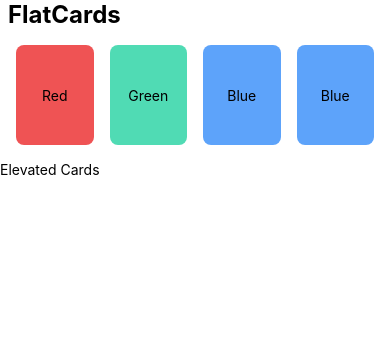
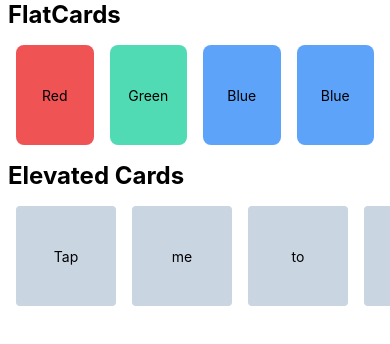
Before and after one commit to rajratan41/React-Native-Projects, a React Native app in the folder Styler02/: screen / in a window 390 px wide. Shown: the top 344 px of the page. Built offline with nearby package versions, Linux system fonts and the light colour scheme.

Commit message:
scroll cards

```diff
--- a/Styler02/components/ElevatedCards.tsx
+++ b/Styler02/components/ElevatedCards.tsx
@@ -1,14 +1,56 @@
-import {StyleSheet, Text, View} from 'react-native';
+import {ScrollView, StyleSheet, Text, View} from 'react-native';
 import React from 'react';
 
 const ElevatedCards = () => {
   return (
     <View>
-      <Text>Elevated Cards</Text>
+      <Text style={styles.headingText}>Elevated Cards</Text>
+      <ScrollView horizontal={true} style={styles.container}>
+        <View style={[styles.card, styles.cardElevated]}>
+          <Text>Tap</Text>
+        </View>
+        <View style={[styles.card, styles.cardElevated]}>
+          <Text>me</Text>
+        </View>
+        <View style={[styles.card, styles.cardElevated]}>
+          <Text>to</Text>
+        </View>
+        <View style={[styles.card, styles.cardElevated]}>
+          <Text>Scroll</Text>
+        </View>
+        <View style={[styles.card, styles.cardElevated]}>
+          <Text>more...</Text>
+        </View>
+        <View style={[styles.card, styles.cardElevated]}>
+          <Text>😛</Text>
+        </View>
+      </ScrollView>
     </View>
   );
 };
 
 export default ElevatedCards;
 
-const styles = StyleSheet.create({});
+const styles = StyleSheet.create({
+  headingText: {
+    fontSize: 24,
+    fontWeight: 'bold',
+    paddingHorizontal: 8,
+  },
+  container: {
+    padding: 8,
+  },
+  card: {
+    flex: 1,
+    alignItems: 'center',
+    justifyContent: 'center',
+    width: 100,
+    height: 100,
+    borderRadius: 4,
+    margin: 8,
+  },
+  cardElevated: {
+    backgroundColor: '#CAD5E2',
+    elevation: 4,
+  },
+});
```
